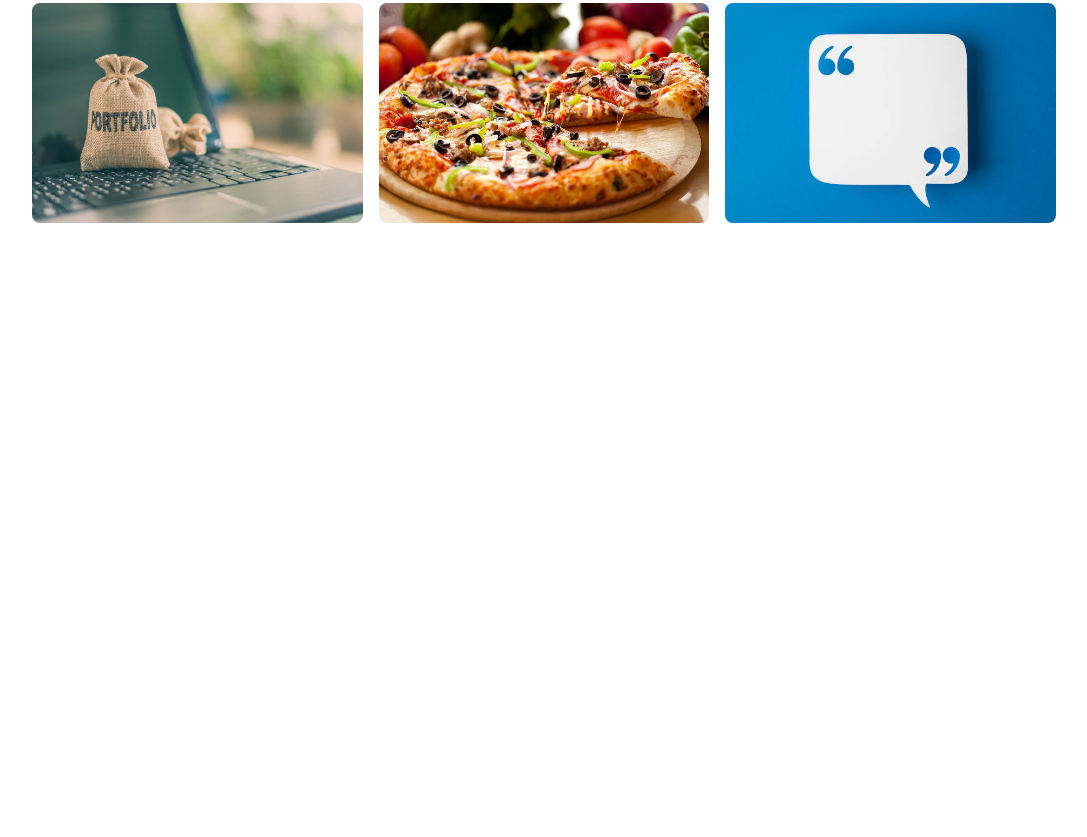
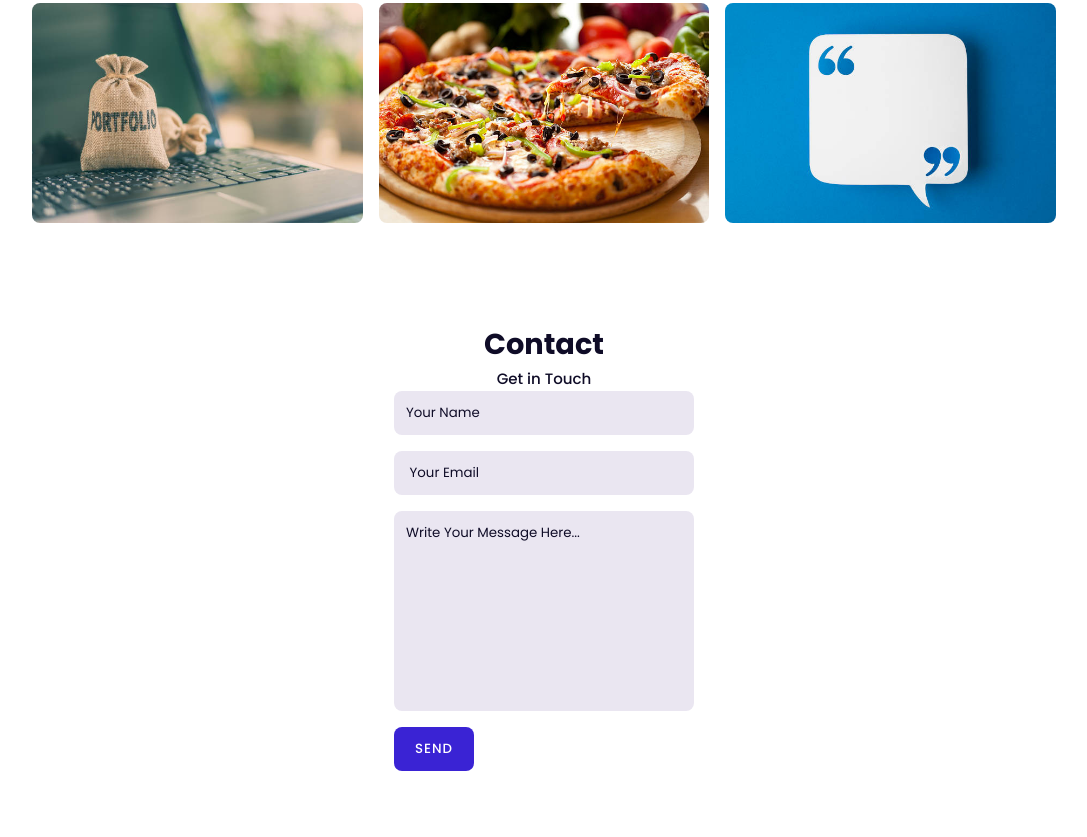
Before and after one commit to TERESIA012/Portfolio, a plain HTML site: page index.html in a window 1280 px wide. Shown: the part 2790-3627 px from the top of the page, without its empty margins (96-1183 px from the left). Before the commit the page ends 3063 px from the top, so only its background shows below. Drawn offline with nearby package versions, Linux system fonts and the light colour scheme.

Commit message:
add contact section

```diff
--- a/index.html
+++ b/index.html
@@ -229,6 +229,23 @@
         </div>
     </section>
 
+    <!--Contact  -->
+
+    <section class="contact" id="contact">
+        <div class="heading">
+            <h2>Contact</h2>
+            <span>Get in Touch</span>
+        </div>
+        <div class="contact-form">
+            <form action="">
+               <input type="text" placeholder="Your Name" value="">
+               <input type="email" name="" placeholder=" Your Email" value="">
+               <textarea name="" id="" cols="30" rows="10" placeholder="Write Your Message Here..."></textarea>
+               <input type="button" value="Send" class="contact-button">
+            </form>
+        </div>
+    </section>
+
 
 
 
--- a/style.css
+++ b/style.css
@@ -369,7 +369,60 @@ span {
     display: block;
 
 }
-.portfolio-img img:hover{
-   transform: scale(1.1) ;
-   transition: 1s;
+
+.portfolio-img img:hover {
+    transform: scale(1.1);
+    transition: 1s;
 }
+
+.contact-form {
+    display: grid;
+    place-items: center;
+    margin: top 2rem;
+
+
+}
+
+.contact-form form {
+    display: flex;
+    flex-direction: column;
+    width: 300px;
+
+}
+
+form input,
+textarea {
+    padding: 12px;
+    border-radius: 0.5rem;
+    width: 100%;
+    border: none;
+    outline: none;
+    background: hsla(260, 78%, 27%, 0.1);
+    margin-bottom: 1rem;
+    color: var(--text-color)
+}
+
+form input::placeholder,
+textarea::placeholder {
+    color: var(--text-color);
+
+}
+
+form textarea {
+    resize: none;
+    height: 200px;
+}
+
+.contact-button {
+    width: 80px;
+    cursor: pointer;
+    background-color: var(--main-color);
+    color:#fff;
+    font-weight:500;
+    text-transform: uppercase;
+    letter-spacing: 1px;
+}
+
+.contact-button:hover{
+    background-color: var(--hover);
+}
```
